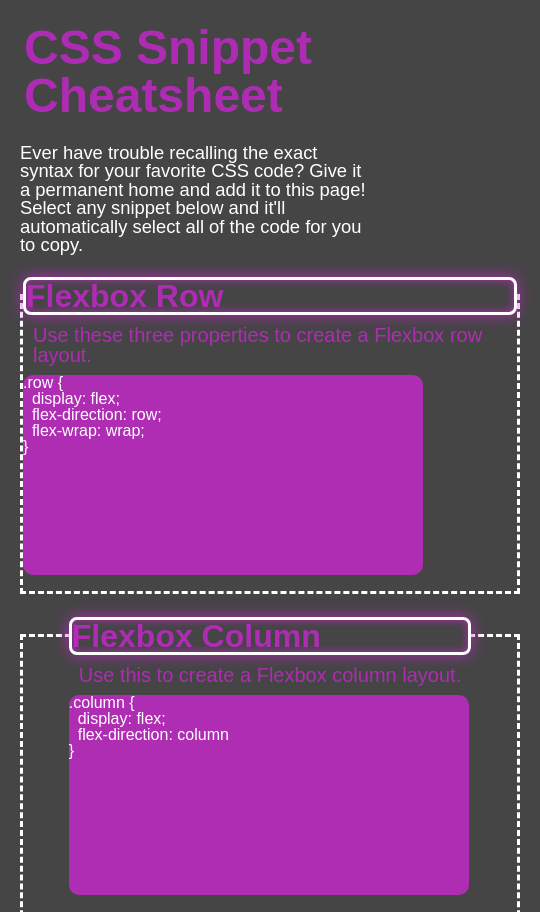
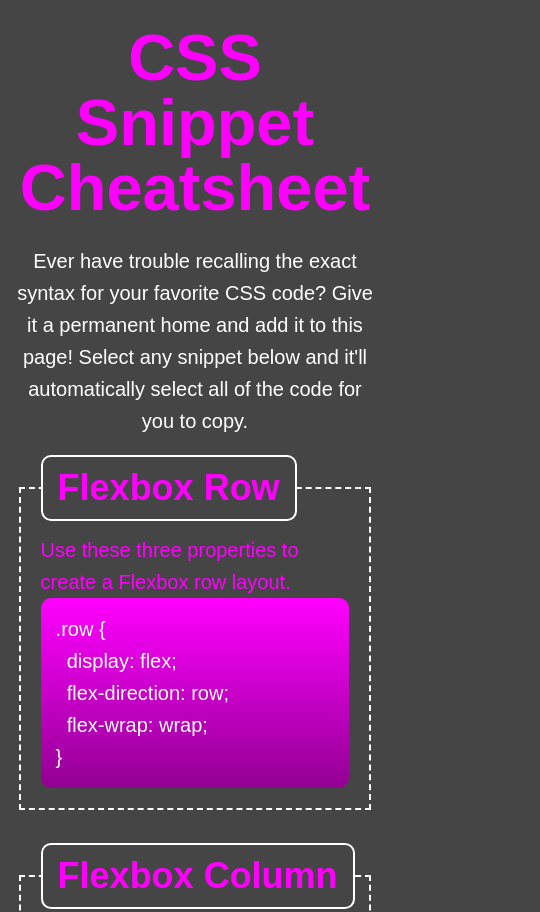
Before and after one commit to jonpfluger/css-snippets, a plain HTML site: page index.html in a window 390 px wide. Shown: the top 912 px of the page, 540 px wide, since content can reach past the window. Drawn offline with Linux system fonts and the light colour scheme.

Commit message:
made website responsive with flexbox

```diff
--- a/css/style.css
+++ b/css/style.css
@@ -1,93 +1,96 @@
 :root {
-    --BackgroundColor: rgb(69, 69, 69);
-    --ContainerColor: rgba(209, 37, 215, 0.757);
-    --TextColor: rgb(255, 255, 255);
-}
-
-* {
-
+    --pink: magenta;
+    --dark: rgb(69,69,69);
+    --padding: 15px;
+    --radius: 10px;
 }
 
 body {
-    background-color: var(--BackgroundColor)
+    background: var(--dark);
+    color: white;
+    font-size: 20px;
+    line-height: 32px;
+    padding-left: var(--padding);
+    padding-right: var(--padding);
 }
 
-h1 {
-    font-size: 300%;
-    display: flex;
-    align-items: center;
-    justify-content: center;
-    margin: 24px;
+header {
+    text-align: center;
+    margin: 0 0 20px;
 }
 
-h2 {
-    font-size: 200%;
-}
-
-h3 {
-    font-size: 150%;
-    display: flex;
-    align-items: center;
-    justify-content: center;
-    margin: 20px;
-    padding: 20px;
-}
-
-h1, h2, h3, .card-body {
-    color: var(--ContainerColor);
+.page-title {
+    color: var(--pink);
+    font-size: 65px;
+    margin: 25px 0;
+    line-height: 65px;
 }
 
 header p {
-    color: var(--TextColor);
-    font-size: 115%;
+    margin: 0 auto 50px;
+    max-width: 1000px;
+}
+
+.row {
     display: flex;
+    flex-wrap: wrap;
+    align-items: stretch;
+    gap: 2%;
+}
+
+.justify-center {
     justify-content: center;
-    margin: 20px;
 }
 
 .card-column {
-    display: inline-flex;
-    flex-flow: row wrap;
-    justify-content: space-evenly;
-    border: dashed var(--TextColor);
-    height: 300px;
-    width: 500px;
-    margin: 20px;
+    width: 31%;
+    margin-bottom: 65px;
 }
 
-.card-header {
-    background-color: var(--BackgroundColor);
+.card {
     display: flex;
-    flex-direction: row;
-    border: solid var(--TextColor);
-    border-radius: 10px;
+    flex-direction: column;
+    border: 2px dashed white;
+    padding: 20px;
     position: relative;
-    margin-top: -20px;
+    height: 100%;
 }
 
-.card-body {
-    margin: 10px;
-    font-size: 20px;
+.card h2, .card p {
+    color: var(--pink);
 }
 
-code {
-    display: inline;
+.card h2 {
+    background: var(--dark);
+    border: 2px solid white;
+    border-radius: var(--radius);
+    padding: var(--padding);
+    font-size: 36px;
+    position: absolute;
+    top: -34px;
+    /*width: 90%;*/
+}
+
+.card p {
+    margin-top: 25px;
 }
 
 .code-block {
-    color: var(--TextColor);
-    background: var(--ContainerColor);
-    border-radius: 10px;
-    display: flex;
-    height: 200px;
-    width: 400px;
+    flex: 1;
+    background: linear-gradient(var(--pink),rgb(147,0,147));
+    padding:var(--padding);
+    border-radius: var(--radius);
+    white-space: pre-wrap;
 }
 
-.code-card .card-header {
-    border-radius: 8px;
-    transition: all 0.5s ease-in-out;
-  }
+@media (max-width: 1400px) {
+    .card-column {
+        width: 48%;
+    }
+}
 
-.code-card:hover, .code-card:hover, .card-header {
-    box-shadow: inset 0px 0px 8px var(--ContainerColor), 0 0 15px var(--ContainerColor);
-  }
+@media (max-width: 930px) {
+    .card-column {
+        width: 98%;
+    }
+}
```
Also changed, not shown: index.html (+1 -2 lines).
